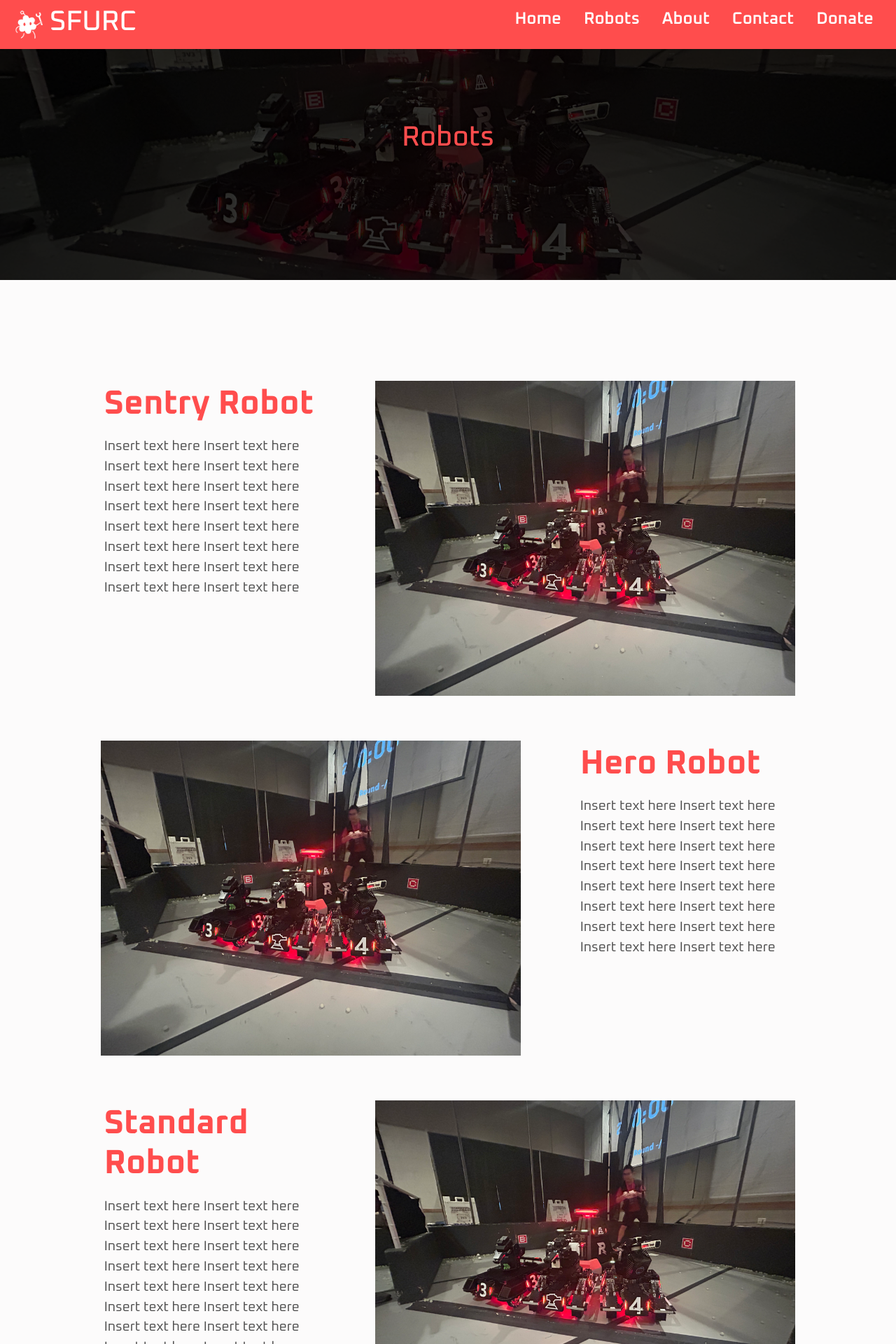
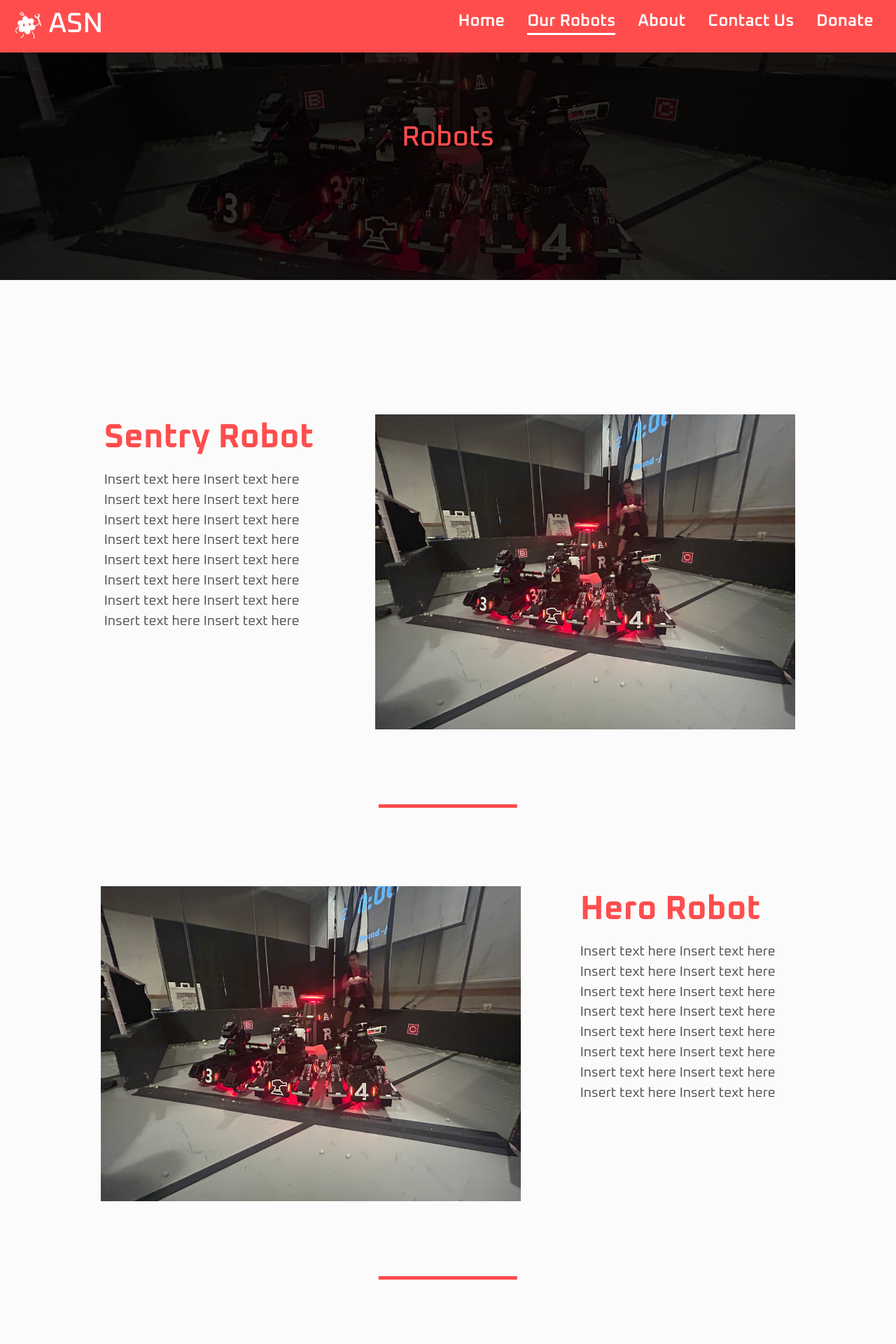
Before and after one commit to kelly2603/sfurcw, a React (Create React App) app: page /robots in a window 1280 px wide. Shown: the top 1920 px of the page at 70% size. Built offline with nearby package versions, Linux system fonts and the light colour scheme.

Commit message:
minor updates

```diff
--- a/src/components/About/Events.js
+++ b/src/components/About/Events.js
@@ -3,8 +3,17 @@ import "./EventsStyles.css"
 
 const Events = () => {
   return (
-    <div>
+    <div className='section-container center'>
+      <h4>Upcoming Events</h4>
+      <div className='events-container'>
+        <div className='events-card'>
 
+
+        </div>
+        <div>
+
+        </div>
+      </div>
     </div>
   )
 }
--- a/src/components/About/ExecsStyles.css
+++ b/src/components/About/ExecsStyles.css
@@ -8,7 +8,7 @@
 .execs-card {
     display: flex;
     align-items: center;
-    border: 1px solid #000000;
+    /* border: 1px solid #000000; */
     gap: 20px;
     padding: 1rem;
 }
--- a/src/components/Home/HeroImg.js
+++ b/src/components/Home/HeroImg.js
@@ -9,7 +9,8 @@ const HeroImg = () => {
                 <img className="bg-img" src={Img1} alt="Img1" />
             </div>
             <div className="content">
-                <h1>SFU ROBOTICS CLUB</h1>
+                <h1>ASCENSION ROBOTICS</h1>
+                <h4>SFU RoboMaster</h4>
                 <p>Building the Future, One Robot at a Time</p>
             </div>
         </div>
--- a/src/components/Home/HeroImgStyles.css
+++ b/src/components/Home/HeroImgStyles.css
@@ -32,15 +32,19 @@
     text-align: center;
 }
 .hero .content h1{
-    font-size: 6rem;
+    font-size: 5.3rem;
     font-weight: 700;
+    padding: 0.6rem 0 0.5rem;
+}
+.hero .content h4{
+    font-size: 3rem;
+    font-weight: 500;
     padding: 0.6rem 0 1.5rem;
+    color: #752b2b;
 }
 .hero .content p{
     font-size: 2.2rem;
     font-weight: 200;
     font-style: italic;
+    color: #807e7e;
 }
-.hero p {
-    color: #d08d8d;
-}
--- a/src/components/Home/TeamIntro.js
+++ b/src/components/Home/TeamIntro.js
@@ -1,4 +1,5 @@
 import React from "react";
+import { Link } from "react-router-dom";
 import "./TeamIntroStyles.css";
 
 import Img1 from "./home_images/IMG_2375.jpg";
@@ -32,12 +33,12 @@ const TeamIntro = () => {
                     robots and designated targets while protecting their own base.
                     <br></br>
                     <br></br>
-                    At the SFU Robotics Club, we combine expertise in mechanical design,
+                    At Ascension Robotics, we combine expertise in mechanical design,
                     electronics, and software development to engineer robots for the
                      RoboMaster competition. Join us as we shape an exciting future for our team!
 
                     </p>
-                    <button className="btn">see more</button>
+                    <Link to='/about' className="btn">see more</Link>
                 </div>
             </div>
         </div>
@@ -101,14 +102,14 @@ const TeamIntro = () => {
                     <img className="img" src={Img5} alt="VexU" />
                 </div>
             </div>
-            <button className="btn">Join Now</button>
+            <a href="https://forms.gle/92ASYhvcLMh2gy2E7" target="_blank" rel="noopener noreferrer" className="btn">Join Now</a>
         </div>
 
         {/* ================ Sponsors section =============== */}
         <div className="section-container center">
         <h4>Our Sponsors</h4>
-        <p className="subtitle">Thank you!</p>
-        <div className="sponsors-container">
+        <p className="subtitle">Email us at sfurc@sfu.ca to become the first to put your name here</p>
+        {/* <div className="sponsors-container">
             <div className="sp">
                 <a href="https://humaninmotion.com/" target="_blank">
                     <img src={Img6} alt="HumanInMotion" style={{ width: "300px", height: "auto" }} />
@@ -124,8 +125,8 @@ const TeamIntro = () => {
                     <img src={Img8} alt="Altium" style={{ width: "300px", height: "auto" }} />
                 </a>
             </div>
-        </div>
-        <button className="btn">Sign up to be one</button>
+        </div> */}
+        {/* <button className="btn">Sign up to be one</button> */}
     </div>
 
     </div>
--- a/src/components/Navbar.js
+++ b/src/components/Navbar.js
@@ -1,6 +1,6 @@
 import "./NavbarStyles.css"
 import React, {useState} from "react";
-import { Link } from "react-router-dom";
+import { Link,NavLink } from "react-router-dom";
 
 import Img1 from "./images/Fluff_S_NBG_White.png";
 
@@ -10,21 +10,21 @@ const Navbar = () => {
             <Link to="/">
             <div className="logo">
                 <img className="logo-img" src={Img1} alt="Img1" />
-                <h1>SFURC</h1>
+                <h1>ASN</h1>
             </div>
             </Link>
             <ul className="nav-menu">
                 <li>
-                    <Link to="/">Home</Link>
+                    <NavLink to="/" exact activeClassName="active">Home</NavLink>
                 </li>
                 <li>
-                    <Link to="/robots">Robots</Link>
+                    <NavLink to="/robots" exact activeClassName="active">Our Robots</NavLink>
                 </li>
                 <li>
-                    <Link to="/about">About</Link>
+                    <NavLink to="/about" exact activeClassName="active">About</NavLink>
                 </li>
                 <li>
-                    <Link to="/contact">Contact</Link>
+                    <NavLink to="/contact" exact activeClassName="active">Contact Us</NavLink>
                 </li>
                 <li>
                 <a href="https://donate.sfu.ca/page/149582/donate/1" target="_blank" rel="noopener noreferrer">Donate</a>
--- a/src/components/NavbarStyles.css
+++ b/src/components/NavbarStyles.css
@@ -5,7 +5,7 @@
     padding: 1rem;
     position: fixed;
     width: 100%;
-    height: 70px;
+    height: 75px;
     z-index: 10;
     background-color: #FF4D4D;
 }
@@ -25,22 +25,7 @@
     position: relative;
     padding-bottom: 0.5rem;
     color: #fff;
-    justify-self: center;
-    vertical-align: middle;
-
 }
-/* .nav-menu li a:hover{
-    color: #821d1d;
-    transition: 0.3s;
-}
-.nav-menu li:hover{
-    border-bottom: 1rem #821d1d;
-    transition: 0.3s;
-} */
-
-/* .nav-menu li a:hover {
-color: #821d1d;
-} */
 
 .nav-menu li a::after {
     content: '';
@@ -57,6 +42,11 @@ color: #821d1d;
 .nav-menu li a:hover::after {
     transform: scaleX(1);
 }
+
+.nav-menu li a.active::after {
+    transform: scaleX(1);
+}
+
 .logo {
     display: flex;
     align-items: center;
@@ -67,6 +57,7 @@ color: #821d1d;
 
 }
 .logo-img {
-    width: 50px;
-    height: auto;
+    width: auto;
+    height: 50px;
+    padding-bottom: 0.2rem;
 }
--- a/src/components/Robots/RobotsInfo.js
+++ b/src/components/Robots/RobotsInfo.js
@@ -8,7 +8,7 @@ const RobotsInfo = () => {
         <div className='section-container'>
 
           <div className='robot-container'>
-            <div className='sentry-container'>
+            <div className='r-container'>
               <div className='desc-container'>
                 <h4>Sentry Robot</h4>
                 <p>
@@ -23,7 +23,7 @@ const RobotsInfo = () => {
               </div>
             </div>
 
-            <div className='hero-container'>
+            <div className='r-container'>
               <div className='image-container'>
                 <img className="img" src={Img1} alt="Sentry" />
               </div>
@@ -39,7 +39,7 @@ const RobotsInfo = () => {
 
             </div>
 
-            <div className='standard-container'>
+            <div className='r-container'>
               <div className='desc-container'>
                 <h4>Standard Robot</h4>
                 <p>
--- a/src/components/Robots/RobotsInfoStyles.css
+++ b/src/components/Robots/RobotsInfoStyles.css
@@ -1,34 +1,28 @@
-.sentry-container{
+.r-container{
     margin-left: auto;
     margin-right: auto;
     display: grid;
     grid-template-columns: repeat(2, 1fr);
     grid-gap: 5rem;
     position: relative;
-    margin-bottom: 4rem;
-    margin-top: 4rem;
+    padding-bottom: 7rem;
+    padding-top: 7rem;
 }
-.hero-container{
-    margin-left: auto;
-    margin-right: auto;
-    display: grid;
-    grid-template-columns: repeat(2, 1fr);
-    grid-gap: 5rem;
-    position: relative;
-    margin-bottom: 4rem;
-    margin-top: 4rem;
+.r-container:not(:last-child)::after {
+    content: '';
+    position: absolute;
+    bottom: 0;
+    left: 50%;
+    width: 20%;
+    height: 5px;
+    background-color: #FF4D4D;
+    transform: translateX(-50%);
+  }
+.r-container .image-container {
+    display: flex;
+    justify-content: center;
 }
-.standard-container{
-    margin-left: auto;
-    margin-right: auto;
-    display: grid;
-    grid-template-columns: repeat(2, 1fr);
-    grid-gap: 5rem;
-    position: relative;
-    margin-bottom: 4rem;
-    margin-top: 4rem;
-}
-.robot-container img {
+.r-container img {
     max-width: 600px;
     max-height: 450px;
 }
--- a/src/index.css
+++ b/src/index.css
@@ -15,6 +15,7 @@ body {
   margin: auto;
   padding: 3rem;
   padding-top: 5rem;
+  padding-bottom: 3rem;
 }
 .section-secondary{
   background-color: #f6e5e5;
@@ -87,12 +88,12 @@ ul {
 }
 .btn:hover {
   background: #fff;
-  color: #821d1d;
-  border: 3px solid #821d1d;
+  color: #752b2b;
+  border: 3px solid #752b2b;
   transition: 0.5s;
 }
 .btn-secondary:hover {
-  background: #821d1d;
+  background: #752b2b;
   color: #fff;
   transition: 0.5s;
 }
--- a/src/routes/About.js
+++ b/src/routes/About.js
@@ -6,6 +6,7 @@ import OurBG from "../components/About/OurBG"
 import Execs from '../components/About/Execs'
 import Img1 from "../components/About/about_images/IMG_2413.jpg"
 import Achievements from '../components/About/Achievements'
+import Events from '../components/About/Events'
 
 const About = () => {
   return (
@@ -14,6 +15,7 @@ const About = () => {
       <HeroImg2 heading="ABOUT" image={Img1}/>
       <OurBG />
       {/* <Achievements /> */}
+      <Events />
       <Execs />
       <Footer />
     </div>
```
